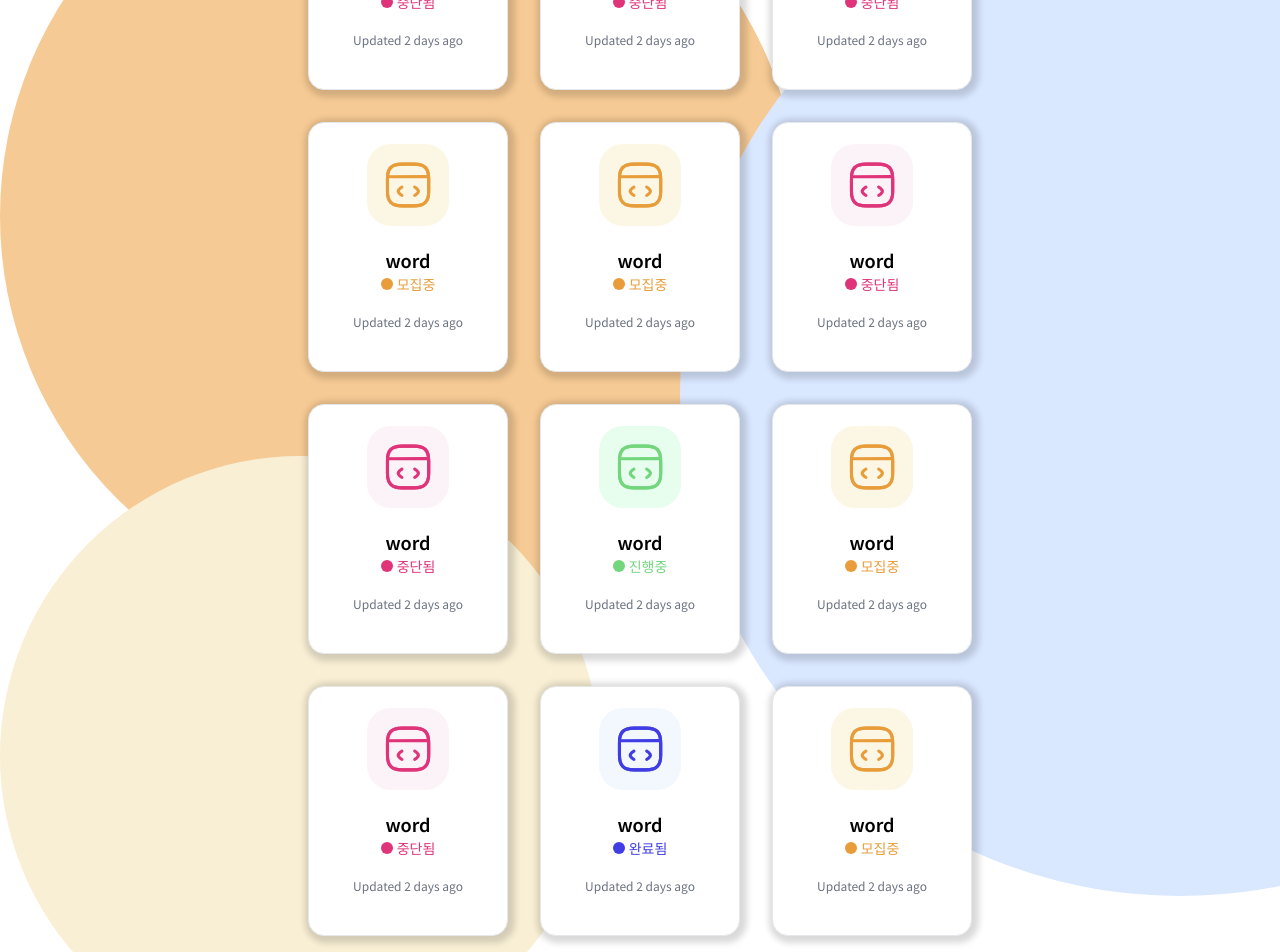
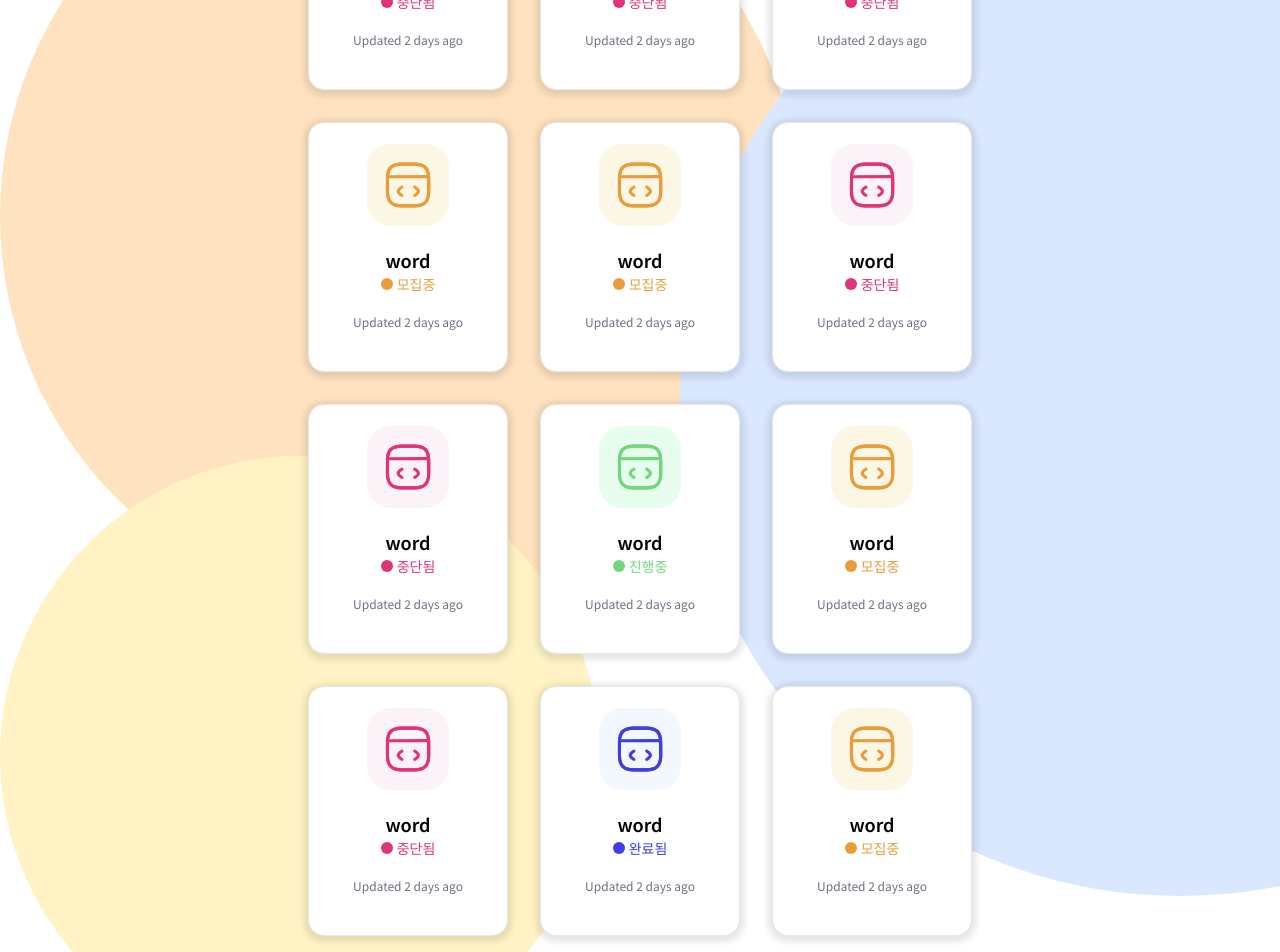
Before and after one commit to wwwcomcomcomcom/nexus-fe, a React (Vite) app: page /projects in a window 1280 px wide. Shown: the part 380-1332 px from the top of the page. Built offline with nearby package versions, Linux system fonts and the light colour scheme.

Commit message:
Update - change color (fit on laptop)

```diff
--- a/src/component/ProjectList.tsx
+++ b/src/component/ProjectList.tsx
@@ -57,7 +57,7 @@ export default function ProjectList({
       <div className="container grid w-full relative">
         <div className="w-full h-full absolute overflow-hidden">
           <motion.div
-            className="w-[800px] h-[800px] bg-[#f6ca94] rounded-full absolute"
+            className="w-[800px] h-[800px] bg-[#ffe2bf] rounded-full absolute"
             style={{ translateY: translateY1 }}
           ></motion.div>
           <motion.div
@@ -65,7 +65,7 @@ export default function ProjectList({
             style={{ translateY: translateY2 }}
           ></motion.div>
           <motion.div
-            className="w-[600px] h-[600px] bg-[#f9efd5] rounded-full absolute top-[40rem] -translate-x-[15rem] z-0"
+            className="w-[600px] h-[600px] bg-[#fff3c5] rounded-full absolute top-[40rem] -translate-x-[15rem] z-0"
             style={{ translateY: translateY3 }}
           ></motion.div>
         </div>
--- a/src/component/projectCard/ProjectCard.tsx
+++ b/src/component/projectCard/ProjectCard.tsx
@@ -19,7 +19,7 @@ export default function ProjectCard(props: ProjectCardProps) {
   return (
     <div
       className={
-        "cursor-pointer p-5 pb-10 rounded-2xl border border-gray-200 shadow-[2px_2px_6px_5px_rgb(0,0,0,0.15)] flex flex-col bg-white z-10 " +
+        "cursor-pointer p-5 pb-10 rounded-2xl border border-gray-200 shadow-[0px_2px_6px_4px_rgb(0,0,0,0.1)] flex flex-col bg-white z-10 " +
         (props.className !== undefined ? props.className : "")
       }
       style={{
```
